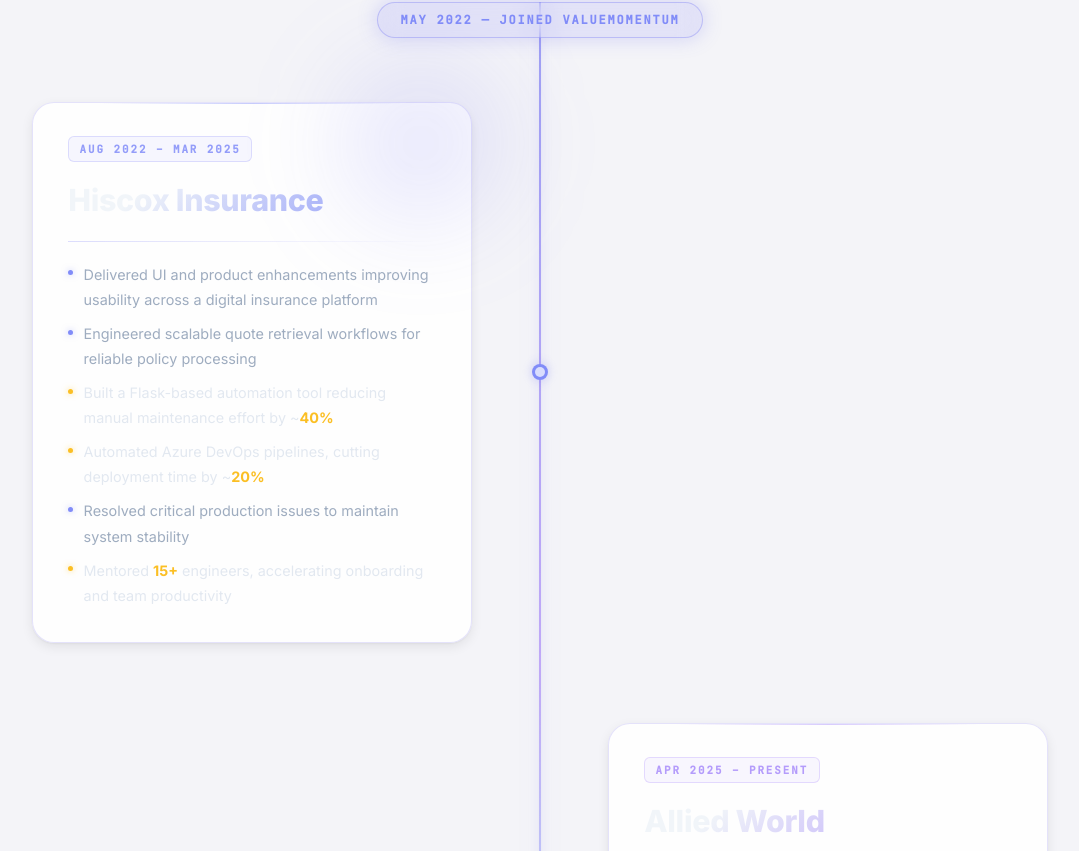
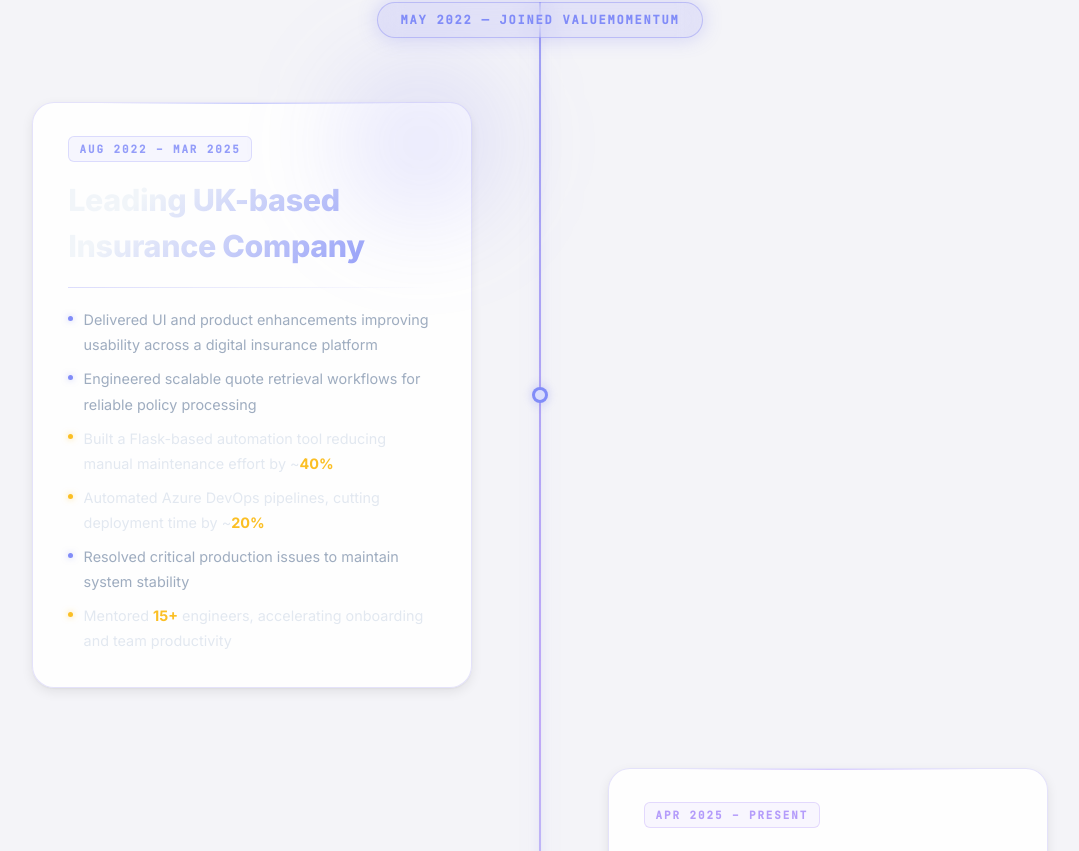
Before and after one commit to nitin264/my-resume, a React (Vite) app in the folder portfolio/: page / in a window 1280 px wide. Shown: the part 2869-3720 px from the top of the page, without its empty margins (100-1179 px from the left). Built offline with nearby package versions, Linux system fonts and the light colour scheme.

Commit message:
changed clients nanme to anon

```diff
--- a/portfolio/src/data/index.js
+++ b/portfolio/src/data/index.js
@@ -65,7 +65,7 @@
   },
   {
     dateRange: 'Aug 2022 – Mar 2025',
-    title: 'Hiscox Insurance',
+    title: 'Leading UK-based Insurance Company',
     responsibilities: [
       'Delivered UI and product enhancements improving usability across a digital insurance platform',
       'Engineered scalable quote retrieval workflows for reliable policy processing',
@@ -77,7 +77,7 @@
   },
   {
     dateRange: 'Apr 2025 – Present',
-    title: 'Allied World',
+    title: 'Global Specialty Insurer (Policy & Claims Systems)',
     responsibilities: [
       'Investigating high-priority production issues and performing root cause analysis to maintain system reliability and uptime',
       'Developing complex SQL queries (joins, subqueries) to support business-critical insurance workflows',
```
